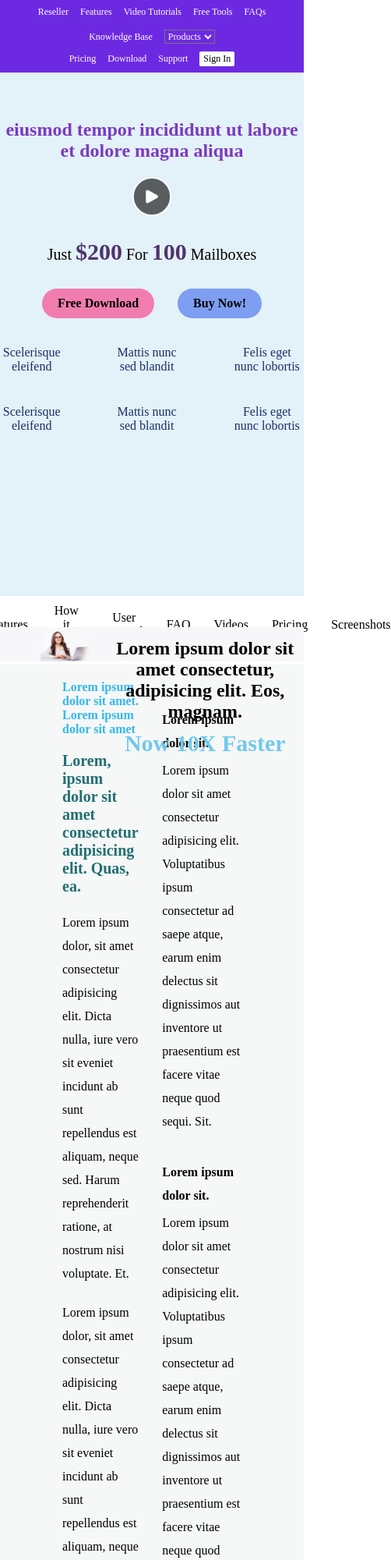
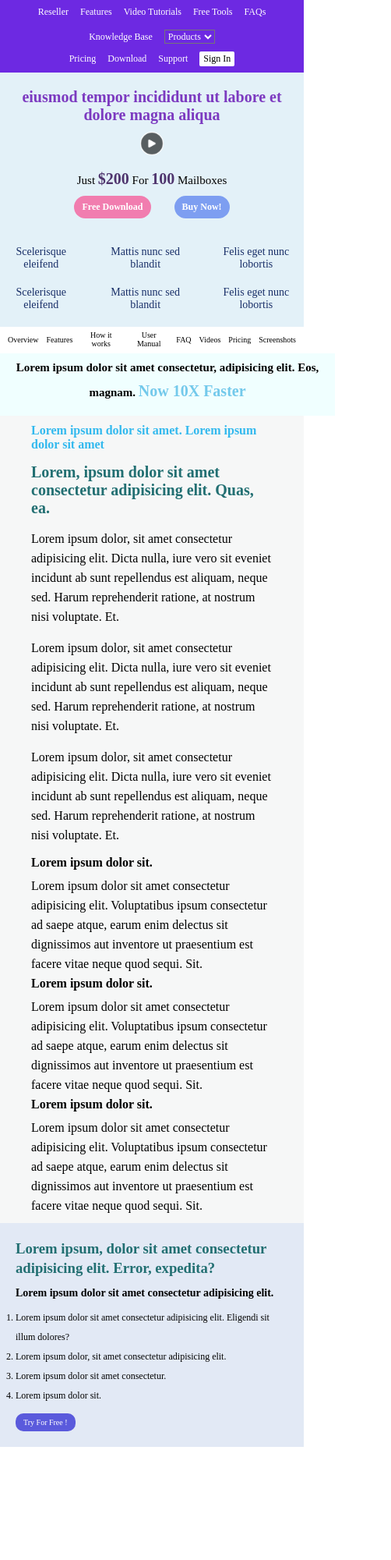
Before and after one commit to PriyaBalaDharshini/HTML_CSS_Test, a website: page index.html in a window 390 px wide. Shown: the top 2000 px of the page at 78% size, 502 px wide, since content can reach past the window. After the commit the page ends 1855 px from the top, so only its background shows below. Drawn offline with Linux system fonts and the light colour scheme.

Commit message:
Mobile responsiveness added

```diff
--- a/styles.css
+++ b/styles.css
@@ -46,6 +46,7 @@ header{
     display: flex;
     gap: 15px;
 }
+
 .list-items>ul>li{
     list-style: none;
     cursor: pointer;
@@ -73,80 +74,7 @@ header{
     font-size: 12px;
 }
 
-/* Responsive Styles */
-
-/* For mobile devices */
-@media(max-width: 480px){
-    .nav-bar {
-        flex-direction: column;
-        align-items: stretch;
-        gap: 10px;
-    }
-
-    .nav-item {
-        width: 100%;
-    }
-
-    .nav-item .logo {
-        display: none;
-    }
-    .list-items {
-        order: 1;
-    }
-
-    .list-items > ul {
-        flex-wrap: wrap;
-        justify-content: center;
-    }
-
-    .nav-item:nth-of-type(2) {
-        order: 2;
-        display: flex;
-        justify-content: center;
-    }
-    .main-menu.right {
-        flex-wrap: wrap;
-        justify-content: center;
-    }
-
-}
-
-/* For tablets  */
-@media (max-width: 768px){
-    .nav-bar {
-        flex-direction: column;
-        align-items: stretch;
-        gap: 10px;
-    }
-
-    .nav-item {
-        width: 100%;
-    }
-
-    .nav-item .logo {
-        margin: 15px;
-    }
-    .list-items {
-        order: 1;
-    }
-
-    .list-items > ul {
-        flex-wrap: wrap;
-        justify-content: center;
-    }
-
-    .nav-item:nth-of-type(2) {
-        order: 2;
-        display: flex;
-        justify-content: center;
-    }
-    .main-menu.right {
-        flex-wrap: wrap;
-        justify-content: center;
-    }
-
-}
-
+/* Main Section */
 main{
     text-align: center;
 }
@@ -197,6 +125,8 @@ border-radius: 20px;
     border-radius: 20px;
     }
 
+
+
     .features{
         display: flex;
         align-items: center;
@@ -225,6 +155,8 @@ border-radius: 20px;
         gap: 30px;
     }
 
+
+
     .intro{
         position: relative;
         text-align: center;
@@ -241,11 +173,13 @@ top: 30%;
 left: 35%;
     }
 
+
+
     .faster{
         font-size: 30px;
         color: rgb(115, 201, 235);
         display: inline-block;
-        margin-top: 10px;
+        margin: 10px 0px;
 
     }
 
@@ -342,3 +276,193 @@ left: 35%;
         border-radius: 10px;
         border: none;
     }
+
+
+    @media(max-width: 480px){
+        .nav-bar {
+            flex-direction: column;
+            align-items: stretch;
+            gap: 10px;
+        }
+
+        .nav-item {
+            width: 100%;
+        }
+
+        .nav-item .logo {
+            display: none;
+        }
+        .list-items {
+            order: 1;
+        }
+
+        .list-items > ul {
+            flex-wrap: wrap;
+            justify-content: center;
+        }
+
+        .nav-item:nth-of-type(2) {
+            order: 2;
+            display: flex;
+            justify-content: center;
+        }
+        .main-menu.right {
+            flex-wrap: wrap;
+            justify-content: center;
+        }
+
+
+        .hero-section{
+            padding: 20px 0px 0px 0;
+            height: auto;
+            overflow:auto;
+        }
+        .hero-section h1{
+            margin-bottom: 10px;
+            font-size: 20px;
+                    }
+
+                    .hero-section img{
+                        height: 30px;
+                        width: 30px;
+                        margin-bottom: 15px;
+                    }
+
+                    .hero-section p{
+                        font-size: 15px;
+                        margin-bottom: 10px;
+                    }
+                    .hero-section p .strong{
+                        font-size: 20px;
+                        color: rgba(41, 5, 75, 0.804);
+                    }
+
+                    .buttons .download-btn{
+
+                        padding:7px 10px;
+                        font-size: 12px;
+                        color: white;
+
+                        }
+
+                        .buttons .buy-btn{
+                            padding:7px 10px;
+                        font-size: 12px;
+                        color: white;
+                            }
+
+                            .features-section{
+                                display: flex;
+                                align-items: center;
+                                justify-content: center;
+                                gap: 20px;
+                                margin-bottom: 20px;
+                                font-size: 14px;
+                            }
+
+                            .section-lists{
+                                height: auto;
+                                margin: 5px 0px 7px 0px;
+                            }
+
+                            .section-lists ul{
+                                font-size: 10px;
+                                gap: 10px;
+                                padding: 0 10px;
+                            }
+
+                            .intro{
+                                position: static;
+                                background-color: azure;
+                                padding: 10px 20px;
+
+                            }
+                            .intro img{
+                                display: none;
+
+                            }
+                            .intro h1{
+                                position: static;
+                            font-size: 15px;
+
+                            .faster{
+                                font-size: 20px;
+
+                            }
+                        }
+
+                        .explanation-section{
+                            padding: 10px 40px;
+                            display: flex;
+                            flex-direction: column;
+                            gap: 10px;
+
+                        }
+                        .explanation-left{
+
+                            gap: 15px;
+                            text-align: left;
+                        }
+
+
+
+                        .explanation-left .content{
+                            line-height: 25px;
+                        }
+
+
+                        .explanation-right h5{
+
+                            font-size: 16px;
+                        }
+                        .explanation-right .para-right{
+                            line-height: 25px;
+                        }
+
+                        .bottom{
+                            position: static;
+                            text-align: center;
+                            height: auto;
+                            background-color: rgb(226, 233, 245);
+                        }
+
+                        .bottom img{
+                            display: none;
+
+                        }
+
+                        .bottom div{
+                            position: static;
+                            padding: 20px;
+                            text-align: left;
+                            line-height: 25px;
+                        }
+
+                        .bottom div h3{
+                            color: rgb(34, 111, 114);
+                        }
+
+                        .bottom div p{
+                            font-size: 14px;
+                            font-weight: bold;
+                            margin: 7px 0px;
+                        }
+
+                        .bottom div ul{
+                            list-style:decimal;
+
+                        }
+                        .bottom div ul li{
+                            font-size: 12px;
+                        }
+
+                        .bottom button {
+                            background-color: rgb(90, 90, 220);
+                            color: white;
+                            padding: 6px 10px;
+                            font-size: 10px;
+                            border-radius: 10px;
+                            border: none;
+                            margin-top: 10px;
+                        }
+    }
```
